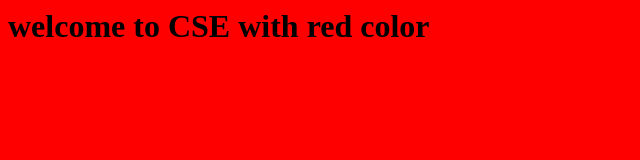
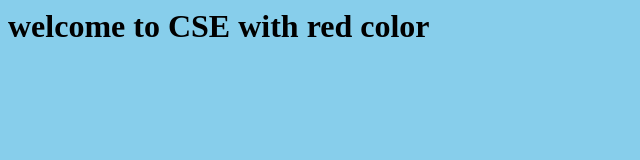
Before and after one commit to Bannu979/color, a plain HTML site: page cse.html in a window 1280 px wide. Shown: the whole page, without its empty margins (0-640 px from the left). Drawn offline with Linux system fonts and the light colour scheme.

Commit message:
bg color modified to skyblue

```diff
--- a/cse.html
+++ b/cse.html
@@ -1,5 +1,5 @@
 <html>
-  <body bgcolor="red">
+  <body bgcolor="skyblue">
     <h1>welcome to CSE with red color</h1>
   </body>
 </html>
```
